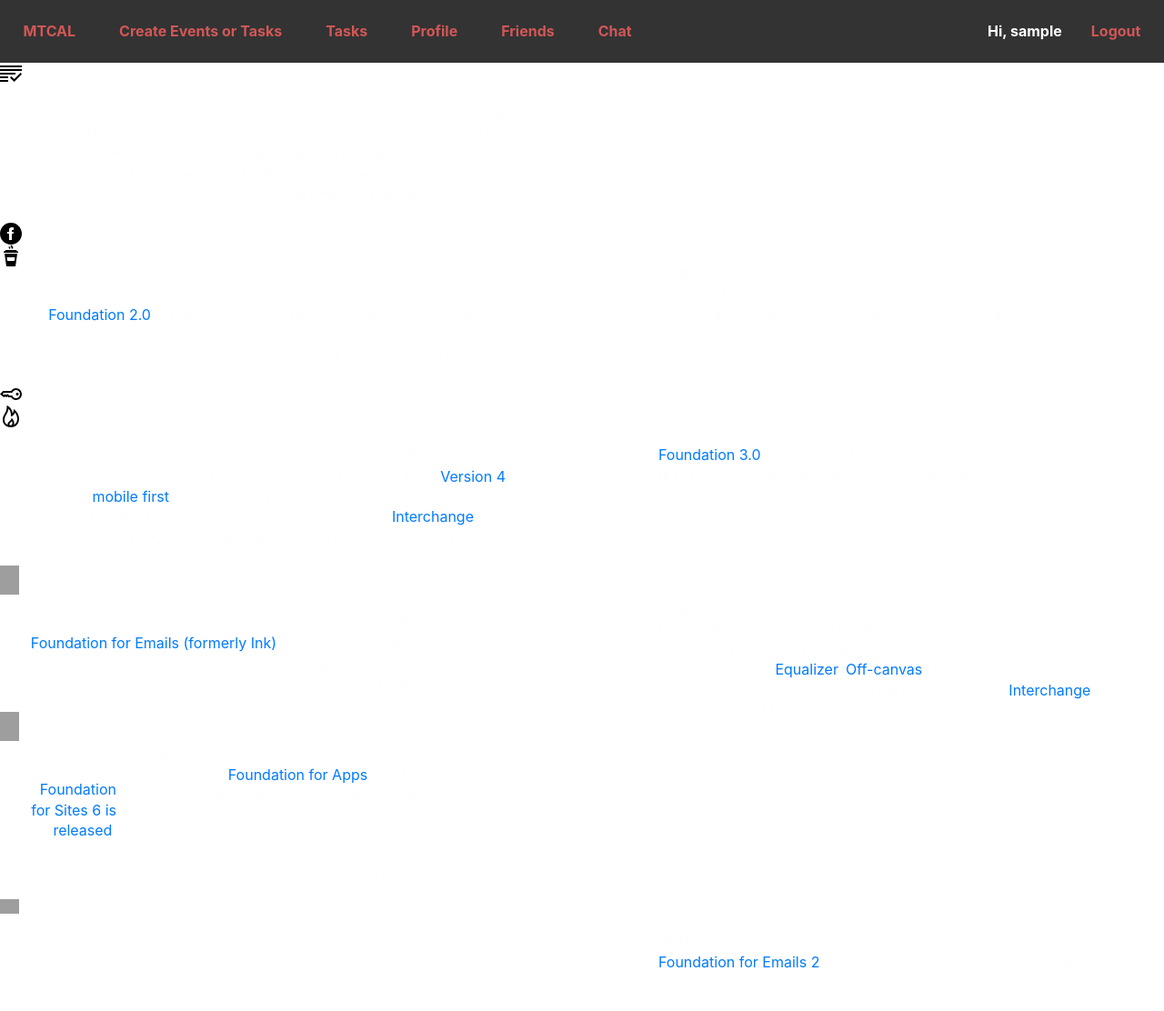
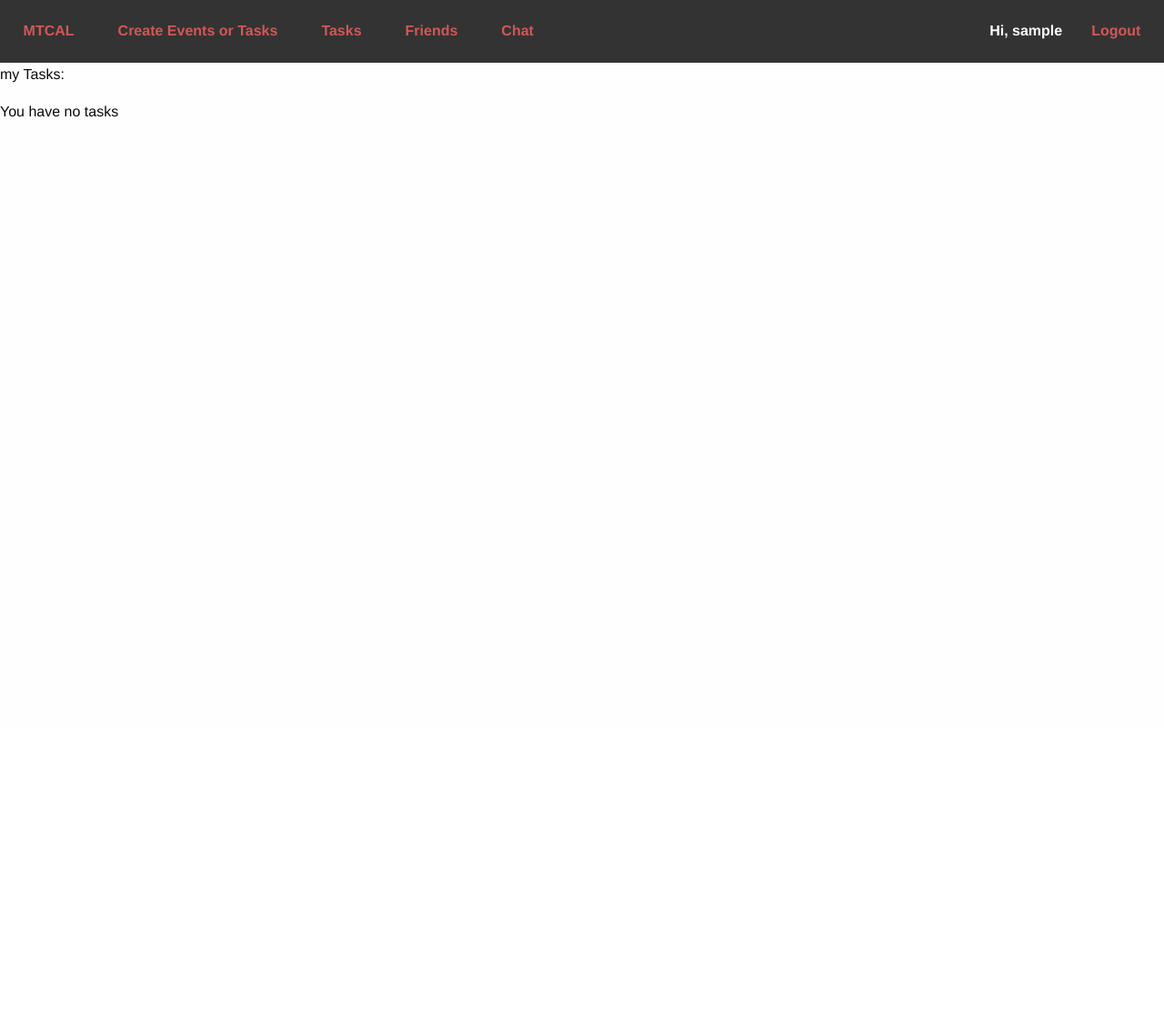
Before and after one commit to tanyabonilla/webproject, a Django app: page /mytasks/ in a window 1280 px wide. Shown: the whole page at 91% size. After the commit the page ends 129 px from the top, so only its background shows below. Run offline with Django 3.2, Linux system fonts and the light colour scheme; a user stored in the database is signed in; tables that the repository leaves empty hold one stand-in row (values such as "Sample post"); some libraries are stand-ins or nearby versions; grey boxes are pictures that could not be loaded.

Commit message:
added tasks + buttons

```diff
--- a/myCalsite/myCalapp/static/css/app.css
+++ b/myCalsite/myCalapp/static/css/app.css
@@ -23,7 +23,7 @@
 
 .center{
     width:750px;
-    margin: 0 auto;
+    margin: 40 auto;
     vertical-align: middle;
 }
 
@@ -55,9 +55,10 @@
     padding: 10px;
 }
 
+/* go back to calendar*/
 #go_back {
     position:relative;
-    margin-top: 80%;
+    margin-top: 90%;
 }
 /* Calendar css */
 .left {
@@ -102,7 +103,7 @@
 
   /* timeline css */
 
-  .timeline .timeline-item .timeline-content {
+  /* .timeline .timeline-item .timeline-content {
   padding: 20px;
   text-align: right;
   transition: all 0.25s ease-in;
@@ -111,7 +112,7 @@
 }
 
 .timeline .timeline-item .timeline-content p {
-  color: #fefefe;
+  color: black;
 }
 
 .timeline .timeline-item .timeline-content p {
@@ -138,26 +139,26 @@
 }
 
 @media screen and (max-width: 39.9375em) {
-  .timeline {
+  div.timeline {
     margin: 30px;
     padding: 0;
     width: 90%;
   }
-  .timeline::before {
+  div.timeline::before {
     left: 0;
   }
-  .timeline .timeline-item .timeline-content {
+  div.timeline div.timeline-item div.timeline-content {
     float: right;
     text-align: left;
     width: 90%;
   }
-  .timeline .timeline-item .timeline-content::before, .timeline .timeline-item .timeline-content.right::before {
+  div.timeline div.timeline-item div.timeline-content::before, div.timeline .timeline-item div.timeline-content.right::before {
     border-left: 0;
-    border-right: 7px solid #fefefe;
+    border-right: 7px solid black;
     left: 10%;
     margin-left: -6px;
   }
-  .timeline .timeline-item .timeline-icon {
+  div.timeline div.timeline-item div.timeline-icon {
     left: 0;
   }
-}
+} */
--- a/myCalsite/myCalapp/static/js/myvue.js
+++ b/myCalsite/myCalapp/static/js/myvue.js
@@ -76,5 +76,4 @@
     beforeDestroy() {
     clearInterval(this.timer)
     }
-
   })
--- a/myCalsite/myCalapp/templates/base.html
+++ b/myCalsite/myCalapp/templates/base.html
@@ -16,9 +16,10 @@
   <meta charset="utf-8">
   <meta name="viewport" content="width=device-width, initial-scale=1, shrink-to-fit=no">
   <!-- Bootstrap CSS -->
-  <link rel="stylesheet" href="https://maxcdn.bootstrapcdn.com/bootstrap/4.0.0/css/bootstrap.min.css">
-  <link rel="stylesheet" href="https://use.fontawesome.com/releases/v5.0.10/css/all.css">
-  <link rel="stylesheet" type="text/css" href="{'% static 'cal/css/styles.css' %}">
+  {% block bootsrap %}
+  {% endblock %}
+
+
   {% block css %}
 
   {% endblock %}
@@ -68,6 +69,7 @@
   crossorigin="anonymous"></script>
     {% endblock %}
 
+
 </body>
 
 </html>
--- a/myCalsite/myCalapp/templates/friends.html
+++ b/myCalsite/myCalapp/templates/friends.html
@@ -5,6 +5,7 @@
 {% block title %}
 Friends
 {% endblock %}
+
 
 
 {% block content %}
@@ -25,7 +26,7 @@
         <input type="submit" class="button" value="Remove Friend" name=submit_enemy>
     </form>
 
-    {% endif %}
+{% endif %}
     <p> Your Friends: </p>
     {% if friend_list == None %}
     <p>You have no friends :( </p>
--- a/myCalsite/myCalapp/templates/index.html
+++ b/myCalsite/myCalapp/templates/index.html
@@ -9,7 +9,7 @@
         <li class="menu-text"><a href="">MTCAL</a></li>
         <li class="menu-text"><a href="/new_events_tasks">Create Events or Tasks</a></li>
         <li class="menu-text"><a href="/mytasks">Tasks</a></li>
-        <li class="menu-text"><a href="/profile">Profile</a></li>
+        <!-- <li class="menu-text"><a href="/profile">Profile</a></li> -->
         <li class="menu-text"><a href="/myfriends/" >Friends</a></li>
         <li class="menu-text"><a href="/chat/">Chat</a></li>
       </ul>
@@ -77,9 +77,9 @@
 
 {% block scripts %}
 {{block.super}}
-<!-- <script src="https://unpkg.com/axios/dist/axios.min.js"></script> -->
-<!-- development version, includes helpful console warnings --->
-<!-- <script src="https://cdn.jsdelivr.net/npm/vue/dist/vue.js"></script> -->
+<script src="https://unpkg.com/axios/dist/axios.min.js"></script>
+<!-- development version, includes helpful console warnings -->
+<script src="https://cdn.jsdelivr.net/npm/vue/dist/vue.js"></script>
 
 
 <!-- <script src="https://unpkg.com/vue"></script>
--- a/myCalsite/myCalapp/templates/mytasks.html
+++ b/myCalsite/myCalapp/templates/mytasks.html
@@ -3,26 +3,47 @@
 
 
 {% block content %}
-<!-- <p> my Tasks: </p>
+<p> my Tasks: </p>
 <div id="mytasks">
     {% if tasksu_list == None %}
     <p>You have no tasks </p>
     {% else %}
     <ol>
-            <li v-for="mytasks in tasks">
+        <li v-for="taskitem in tasku_list">
         {% verbatim %}
-            {{ mytasks.e_name}} - {{mytasks.user}} - {{mytasks.t_duedate}}
+        {{taskitem.name}} - {{taskitem.tasku_duedate}} - {{taskitem.tasku_note}}
         {% endverbatim %}
+
         </li>
     </ol>
     {% endif %}
+</div>
+
+    <!-- <div class="timeline">
+        <div id="mytasks">
+         {% if tasksu_list == None %}
+             <p>You have no tasks </p>
+         {% else %}
+         <li v-for="tasksu_list in tasks">
+         <div class="timeline-item">
+           <div class="timeline-icon">
+             <svg width="24" height="24" fill-rule="evenodd" clip-rule="evenodd">
+          <circle cx="50" cy="50" r="40" stroke=#D25757stroke-width="4" fill=#D25757/>
+           </svg>
+            </div>
+           <div class="timeline-content">
+         {% verbatim %}
+               <p class="timeline-content-date">{{tasksu_list.t_duedate}}</h2>
+               <p> <strong> {{ tasksu_list.t_name}}</strong> <br> {{ tasksu_list.t_note}} </p>
+             {% endverbatim %}
+         </div>
+         {% endif %}
+          </div>
+        </div>
      </div> -->
 
-    <div class="timeline">
+    <!-- <div class="timeline">
         <div class="timeline-item">
-          <div class="timeline-icon">
-            <svg xmlns="http://www.w3.org/2000/svg" width="24" height="24" fill-rule="evenodd" clip-rule="evenodd"><path d="M9 21h-9v-2h9v2zm6.695-2.88l-3.314-3.13-1.381 1.47 4.699 4.54 8.301-8.441-1.384-1.439-6.921 7zm-6.695-1.144h-9v-2h9v2zm8-3.976h-17v-2h17v2zm7-4h-24v-2h24v2zm0-4h-24v-2h24v2z"/></svg>
-          </div>
           <div class="timeline-content">
             <p class="timeline-content-date">2008</h2>
             <p>The ZURB Style Guide is created to help us speed up our work. It’s a handy collection of HTML, CSS and Javascript that we use on every client project. The ideas of ZURB Style Guide evolve over the years and form the basis for a new framework, Foundation.</p>
@@ -123,8 +144,7 @@
           </div>
         </div>
 
-      </div>
-
+      </div> -->
 
 {% endblock %}
 
--- a/myCalsite/myCalapp/templates/new_events_tasks.html
+++ b/myCalsite/myCalapp/templates/new_events_tasks.html
@@ -4,6 +4,8 @@
 {% block title %}
 Add New Events + Tasks
 {% endblock %}
+
+
 
 {% block content %}
 
--- a/myCalsite/myCalapp/templates/registration/register.html
+++ b/myCalsite/myCalapp/templates/registration/register.html
@@ -1,4 +1,6 @@
 {% extends "index.html" %}
+
+
 
 {% block title %}Registration{% endblock %}
 {% block content %}
--- a/myCalsite/myCalapp/urls.py
+++ b/myCalsite/myCalapp/urls.py
@@ -2,9 +2,8 @@
 from django.contrib.auth import views as auth_views
 from . import views
 
+
 urlpatterns = [
-    #path('/',  views.index),
-    #path('calendar/', views.index),
     path('', views.CalendarView.as_view(), name='calendar'),
     path('logout/', views.logout_view),
     path('login/', auth_views.LoginView.as_view()),
@@ -14,12 +13,14 @@
     path('friends/', views.friends_view), #json
     path('chat/', views.chatindex, name='chat'),
     path('chat/<str:room_name>/', views.room, name='room'),
+    path('events/', views.events_view),  #json
+    path('tasks/', views.tasks_view),  #json
     path('new_events_tasks/', views.new_events_tasks), #new_event
-    #path('month/', views.index), #monthly
-    path('events/', views.events_view),  #json
-    path('tasks/', views.tasks_view), #json
     path('new_events_tasks/events/', views.events_view), #json
     path('new_events_tasks/tasks/', views.tasks_view),  #json
+    path('new_events_tasks/friends/', views.friends_view),  #json
     path('mytasks/', views.mytask_view),
-    path('mytasks/tasks/', views.tasks_view), #json
+    path('mytasks/tasks/', views.tasks_view),  #json
+    path('mytasks/events/', views.events_view),  #json
+    path('mytasks/friends/', views.friends_view), #json
 ]
--- a/myCalsite/myCalapp/views.py
+++ b/myCalsite/myCalapp/views.py
@@ -1,6 +1,6 @@
+from django.http import HttpResponse, HttpResponseRedirect, JsonResponse
 from datetime import datetime, timedelta, date
 from django.shortcuts import render, redirect, get_object_or_404
-from django.http import HttpResponse, HttpResponseRedirect, JsonResponse
 from django.views import generic
 from django.urls import reverse
 from django.utils.safestring import mark_safe
@@ -207,10 +207,19 @@
 def mytask_view(request):
     try:
         all_tasks = models.Task_user.objects.filter(user_ID=request.user.id)
+        task_list = {"tasks":[]}
+        for x in all_tasks:
+            task_list["tasks"] += [{
+                "name": x.tasku_name,
+                "tasku_duedate": x.tasku_duedate,
+                "tasku_note": x.tasku_note,
+            }]
+
     except models.Task_user.DoesNotExist:
         all_tasks = None
     context = {
-        "tasku_list":all_tasks,
+        "tasku_list": task_list,
+
     }
     return render(request, "mytasks.html", context=context)
 
@@ -252,7 +261,7 @@
                     "e_note": e_q.eventu_note,
                     "e_tag": e_q.eventu_tag
                     }]
-        except models.Task_user.DoesNotExist:
+        except models.Event_user.DoesNotExist:
             currevent_list = None
         return JsonResponse(currevent_list)
     else: HttpResponse("Unsupported HTTP Method")
```
Also changed, not shown: myCalsite/myCalapp/templates/calendar.html (+14 -2 lines), myCalsite/myCalapp/templates/profile.html (line endings or trailing spaces). Lines whose indentation alone changed are shown as unchanged.
